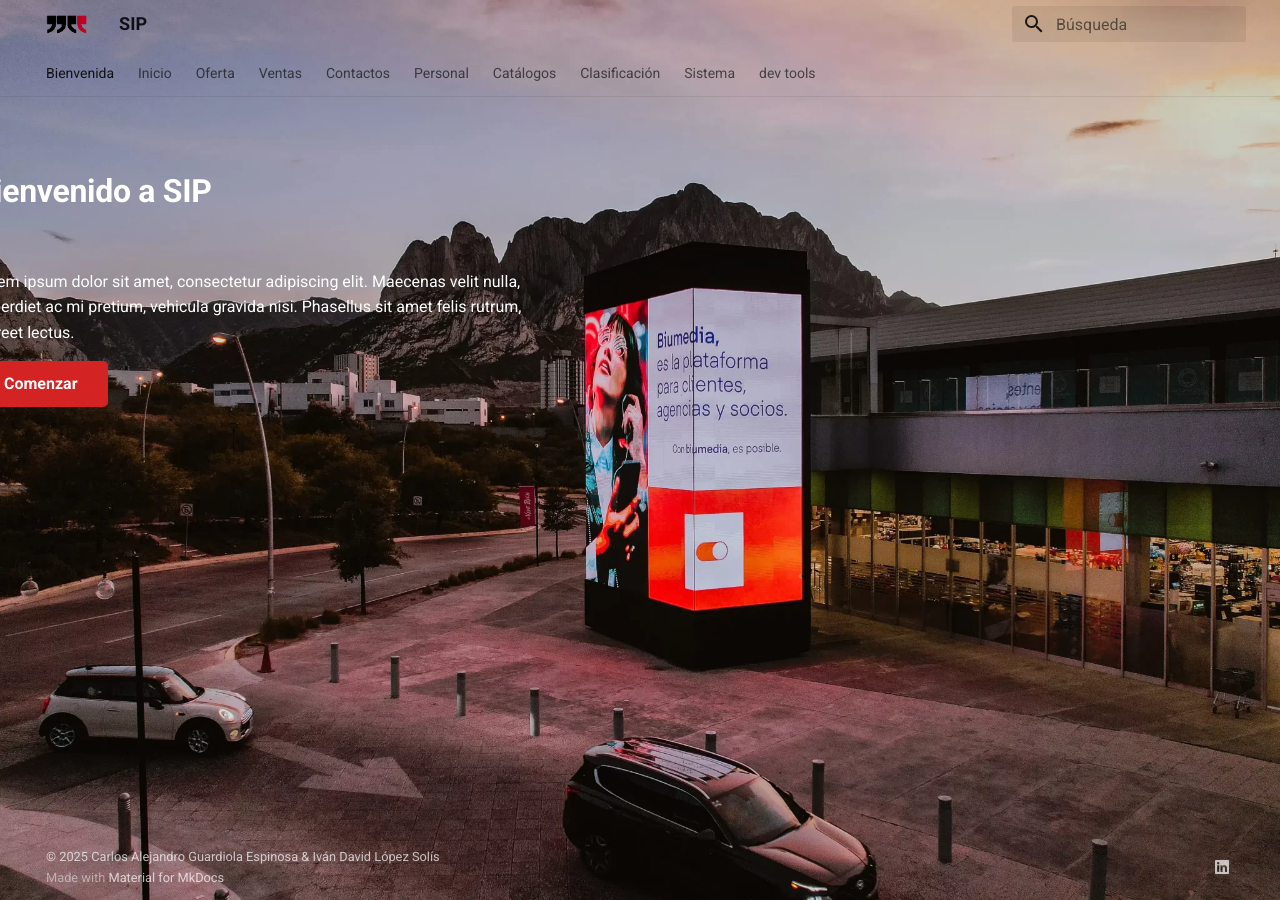
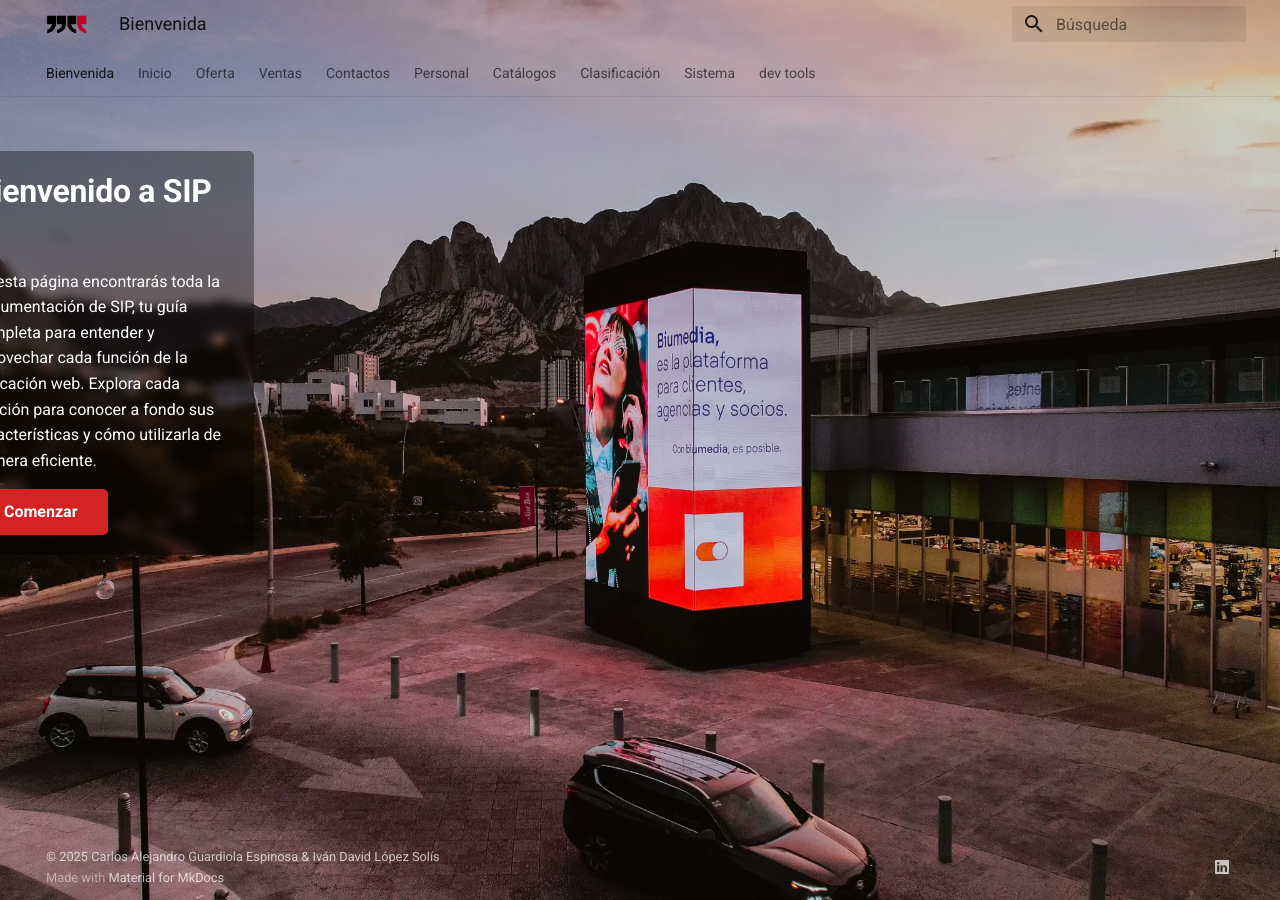
Before and after one commit to SmolBam-git/mkdocs-material-sipdoc, an MkDocs documentation site: the page built from docs/bienvenida.md, in a window 1280 px wide. Built offline with MkDocs 1.6.1 and Material for MkDocs 9.7.7, drawn with Linux system fonts in a browser that asks for light colours; part of the change alters nothing that is shown.

```diff
--- a/docs/bienvenida.md
+++ b/docs/bienvenida.md
@@ -42,7 +42,10 @@
     }
 
     .welcome-container {
-        max-width: 600px;
+        border-radius: 5px;
+        background-color: rgba(0, 0, 0, 0.36);
+        backdrop-filter: blur(5px);
+        max-width: 300px;
         margin-left: -100px;
         margin-right: 50px;
         margin-top: 0.25em;
@@ -56,6 +59,12 @@
         color: white;
         display: inline-block;
         font-weight: bold;
+        border-radius: 5px;
+    }
+
+    .welcome-container p {
+        color: white;
+        display: inline-block;
         border-radius: 5px;
     }
 
@@ -87,7 +96,9 @@
 <div class="welcome-container">
     <h1>Bienvenido a SIP</h1>
     <div>
-        <p>Lorem ipsum dolor sit amet, consectetur adipiscing elit. Maecenas velit nulla, imperdiet ac mi pretium, vehicula gravida nisi. Phasellus sit amet felis rutrum, laoreet lectus.</p>
+        <p>
+        En esta página encontrarás toda la documentación de SIP, tu guía completa para entender y aprovechar cada función de la aplicación web. Explora cada sección para conocer a fondo sus características y cómo utilizarla de manera eficiente.
+        </p>
         <a href="/inicio/" class="welcome-button start-button">Comenzar</a>
     </div>
 </div>
```
